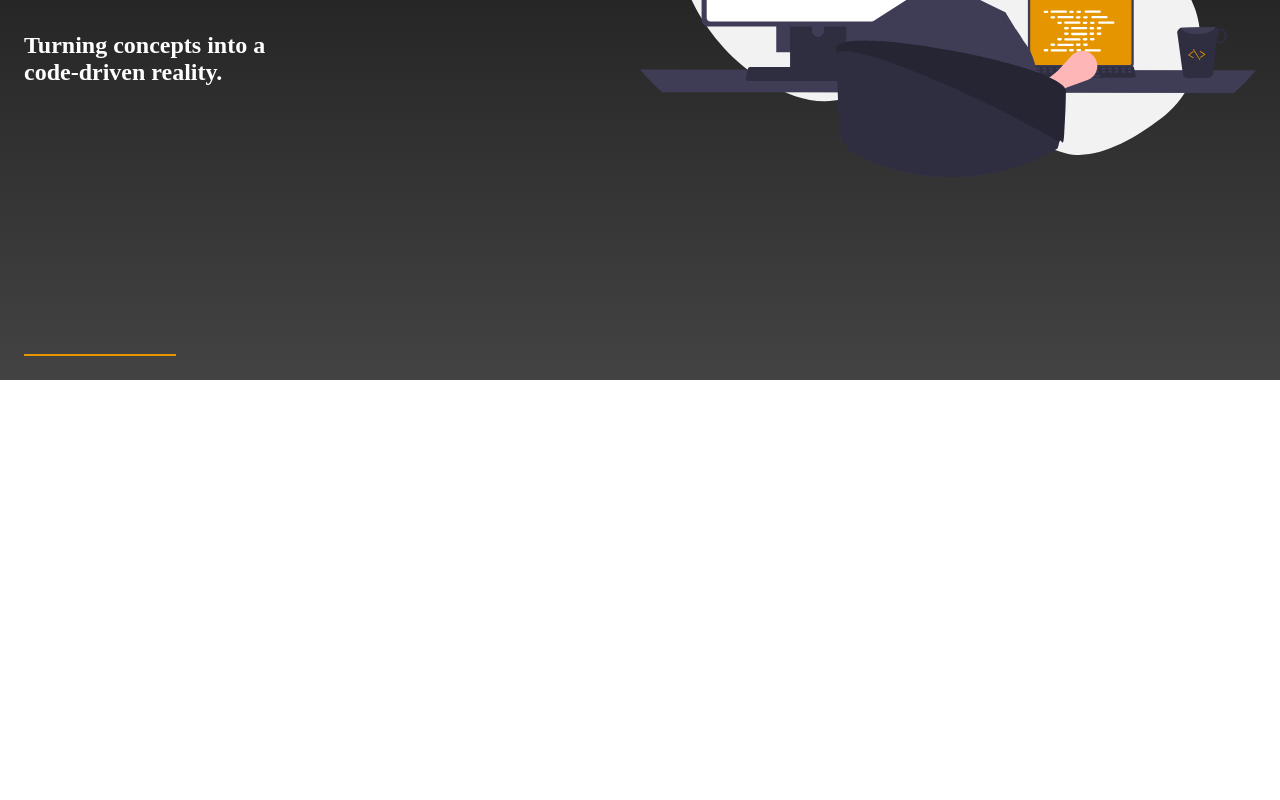
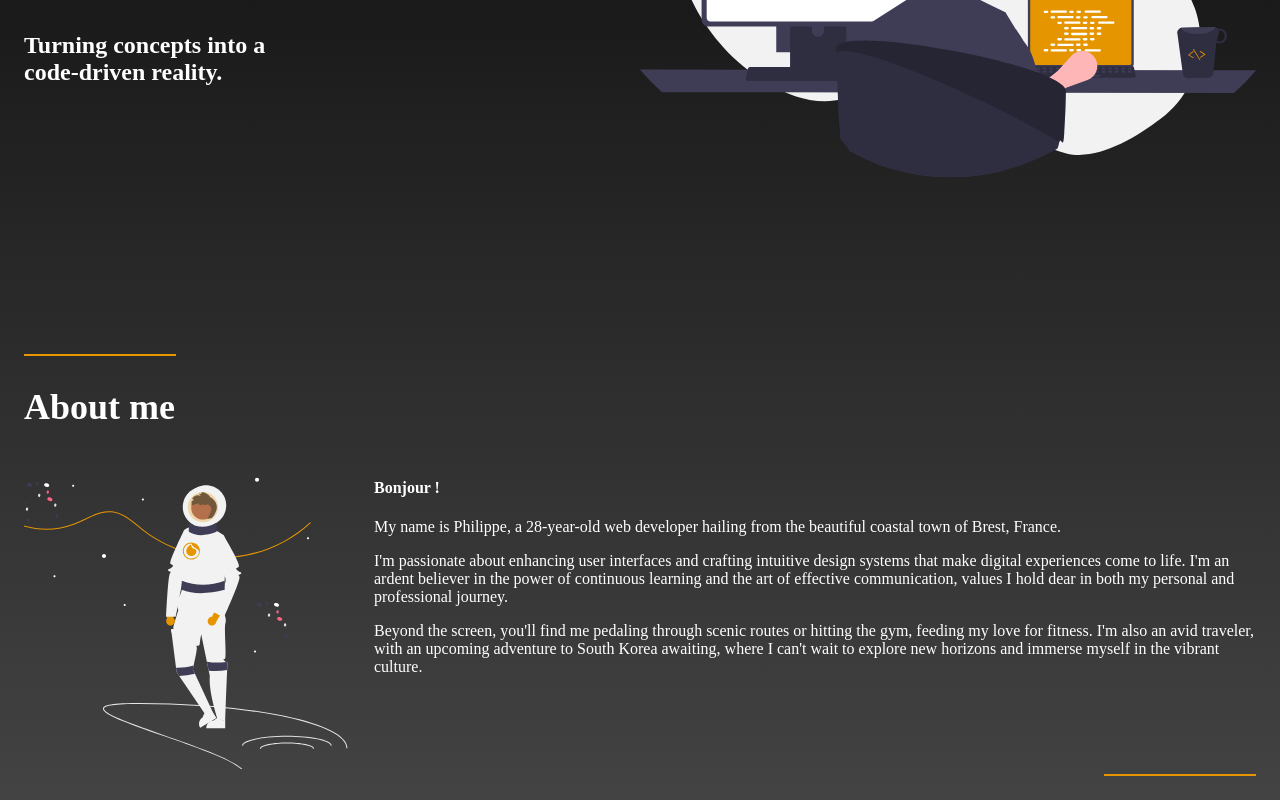
Before and after one commit to ichiin/portfolio-site, a React (Vite) app: page / in a window 1280 px wide. Shown: the part 502-1302 px from the top of the page. Before the commit the page ends 882 px from the top, so only its background shows below. Built offline with nearby package versions, Linux system fonts and the light colour scheme.

Commit message:
[Sections] Added About section, fixed emotion dynamic props

```diff
--- a/src/components/Atoms/Divider/Divider.tsx
+++ b/src/components/Atoms/Divider/Divider.tsx
@@ -1,13 +1,36 @@
 import styled from "@emotion/styled";
 import { colors } from "../../../styles/colors";
 
-const Container = styled.hr({
+interface DividerProps {
+  position: "left" | "center" | "right";
+}
+
+const Container = styled.div<DividerProps>(
+  {
+    display: "flex",
+    width: "100%",
+  },
+  (props) => ({
+    justifyContent:
+      props.position === "left"
+        ? "flex-start"
+        : props.position === "right"
+        ? "flex-end"
+        : props.position,
+  })
+);
+
+const Line = styled.hr({
   margin: 0,
   width: "150px",
 });
 
-const Divider = () => {
-  return <Container color={colors.primary} />;
+const Divider = ({ position }: DividerProps) => {
+  return (
+    <Container position={position}>
+      <Line color={colors.primary} />
+    </Container>
+  );
 };
 
 export default Divider;
--- a/src/components/Atoms/NavigationItem/NavigationItem.tsx
+++ b/src/components/Atoms/NavigationItem/NavigationItem.tsx
@@ -10,9 +10,9 @@ export interface NavigationItemProps {
   href: string;
 }
 
-const Link = styled.a<LinkProps>({
-  color: `${(props: LinkProps) => (props.highlight ? "red" : "black")}`,
-});
+const Link = styled.a<LinkProps>({}, (props) => ({
+  color: props.highlight ? "red" : "white",
+}));
 
 const NavigationItem = ({ children, highlight, href }: NavigationItemProps) => {
   return (
--- a/src/containers/App/App.tsx
+++ b/src/containers/App/App.tsx
@@ -4,6 +4,7 @@ import theme from "../../styles/theme";
 import { colors } from "../../styles/colors";
 import Home from "./Sections/Home";
 import Divider from "../../components/Atoms/Divider/Divider";
+import About from "./Sections/About";
 
 const AppContainer = styled.div({
   alignItems: "flex-start",
@@ -20,7 +21,9 @@ function App() {
     <AppContainer>
       <Header />
       <Home />
-      <Divider />
+      <Divider position='left' />
+      <About />
+      <Divider position='right' />
     </AppContainer>
   );
 }
--- /dev/null
+++ b/src/containers/App/Sections/About.tsx
@@ -0,0 +1,62 @@
+import styled from "@emotion/styled";
+import AstronautIllustration from "../../../assets/astronaut_illustration.svg?react";
+import theme from "../../../styles/theme";
+
+const AboutContainer = styled.section({
+  display: "flex",
+  flexDirection: "column",
+});
+
+const Content = styled.div({
+  display: "flex",
+  flexDirection: "row",
+  justifyContent: "space-between",
+});
+
+const HeadingQuartiary = styled.div({
+  fontFamily: theme.text.heading_4.fontFamily,
+  fontSize: theme.text.heading_4.fontSize,
+  fontWeight: theme.text.heading_4.fontWeight,
+});
+
+const HeadingSecondary = styled.h2({
+  fontFamily: theme.text.heading_2.fontFamily,
+  fontSize: theme.text.heading_2.fontSize,
+  fontWeight: theme.text.heading_2.fontWeight,
+});
+
+const About = () => {
+  return (
+    <AboutContainer>
+      <HeadingSecondary>About me</HeadingSecondary>
+      <Content>
+        <div>
+          <AstronautIllustration />
+        </div>
+        <div>
+          <h4>Bonjour !</h4>
+          <p>
+            My name is Philippe, a 28-year-old web developer hailing from the
+            beautiful coastal town of Brest, France.
+          </p>
+          <p>
+            I'm passionate about enhancing user interfaces and crafting
+            intuitive design systems that make digital experiences come to life.
+            I'm an ardent believer in the power of continuous learning and the
+            art of effective communication, values I hold dear in both my
+            personal and professional journey.
+          </p>
+          <p>
+            Beyond the screen, you'll find me pedaling through scenic routes or
+            hitting the gym, feeding my love for fitness. I'm also an avid
+            traveler, with an upcoming adventure to South Korea awaiting, where
+            I can't wait to explore new horizons and immerse myself in the
+            vibrant culture.
+          </p>
+        </div>
+      </Content>
+    </AboutContainer>
+  );
+};
+
+export default About;
--- a/src/containers/App/Sections/Home.tsx
+++ b/src/containers/App/Sections/Home.tsx
@@ -12,7 +12,7 @@ const HeadingPrimaryAccent = styled.span({
   color: colors.primary,
 });
 
-const HeadingSecondary = styled.h3({
+const HeadingTertiary = styled.h3({
   fontFamily: theme.text.heading_3.fontFamily,
   fontSize: theme.text.heading_3.fontSize,
 });
@@ -42,13 +42,13 @@ const Home = () => {
   return (
     <HomeContainer>
       <TextPart>
-        <HeadingSecondary>Hi</HeadingSecondary>
+        <HeadingTertiary>Hi</HeadingTertiary>
         <HeadingPrimary>
           I'm <HeadingPrimaryAccent>Philippe</HeadingPrimaryAccent>
         </HeadingPrimary>
-        <HeadingSecondary>
+        <HeadingTertiary>
           Turning concepts into a <br /> code-driven reality.
-        </HeadingSecondary>
+        </HeadingTertiary>
       </TextPart>
       <IllustrationPart>
         <ProgrammingIllustration />
--- a/src/styles/theme.ts
+++ b/src/styles/theme.ts
@@ -14,11 +14,23 @@ const theme = {
             fontSize: '48px',
             fontWeight: '700',
         },
+        heading_2: {
+            color: colors.white,
+            fontFamily: 'Bitter',
+            fontSize: '36px',
+            fontWeight: '600',
+        },
         heading_3: {
             color: colors.white,
             fontFamily: 'Bitter',
             fontSize: '24px',
             fontWeight: '400',
+        },
+        heading_4: {
+            color: colors.white,
+            fontFamily: 'Bitter',
+            fontSize: '16px',
+            fontWeight: '600',
         },
         primary: colors.primary,
         secondary: colors.white,
```
Also changed, not shown: src/assets/astronaut_illustration.svg (added), src/assets/moon_illustration.svg (deleted).
